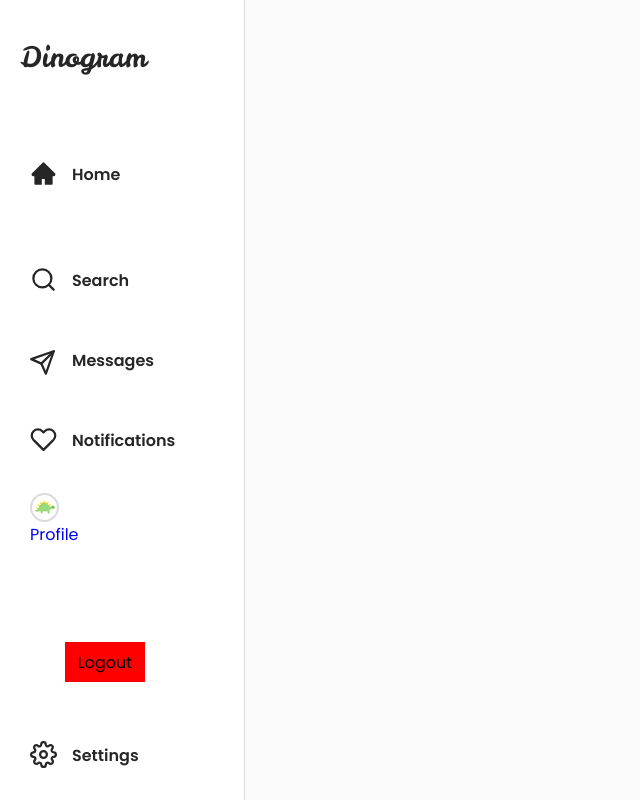
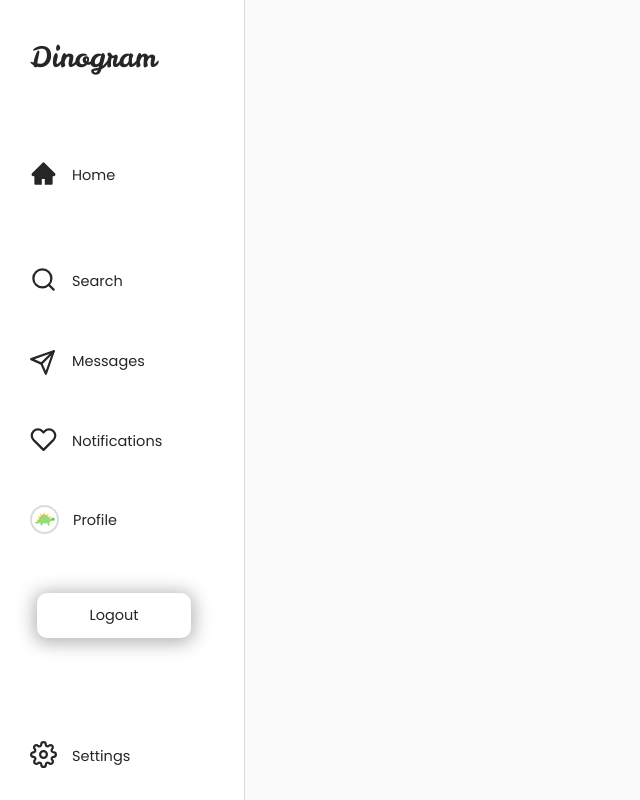
Before and after one commit to paulahage/Dinogram, a React (Create React App) app in the folder website/: page / in a window 1280 px wide. Both pictures are taken after a click on the button "Settings". Shown: the whole page, without its empty margins (0-640 px from the left). Built offline with nearby package versions, Linux system fonts and the light colour scheme; no server answers; the HTML template or start-up script is replaced by a standard one.

Commit message:
#02 finished implementations on main Sidebar

```diff
--- a/website/src/components/Logout.js
+++ b/website/src/components/Logout.js
@@ -1,10 +1,13 @@
 import React from "react";
+import { NavLink } from "react-router-dom";
 import styled from "styled-components";
 
 const Logout = () => {
   return (
     <LogoutWrapper>
-      <p className="logout-btn">Logout</p>
+      <NavLink to="/">
+        <p className="logout-btn">Logout</p>
+      </NavLink>
     </LogoutWrapper>
   );
 };
@@ -12,19 +15,29 @@ const Logout = () => {
 export default Logout;
 
 const LogoutWrapper = styled.div`
-  width: 80px;
-  height: 40px;
+  width: 154px;
+  height: 45px;
+  border-radius: 10px;
+  box-shadow: 0px 2px 18px 3px rgba(179, 179, 179, 1);
   position: absolute;
-  top: 642px;
-  left: 65px;
+  top: 593px;
+  left: 37px;
   text-align: center;
-  background: red;
-  display:flex;
-  justify-content:center;
-  align-items:center;
+  background: var(--white);
+  display: flex;
+  justify-content: center;
+  align-items: center;
 
   .logout-btn {
     font-weight: var(--regular);
-    font-size: 16px;
+    font-size: 14.5px;
+    color: var(--icons);
+  }
+
+  @media screen and (max-width: 1220px) {
+    width: 60px;
+    height: 40px;
+    top: 605px;
+    left: 10px;
   }
 `;
--- a/website/src/components/SidebarCompact.js
+++ b/website/src/components/SidebarCompact.js
@@ -29,47 +29,45 @@ const SidebarCompact = () => {
     <>
       <SidebarWrapper>
         {/* --------LOGO-------- */}
-        <p className="logo">Dinogram</p>
+        <NavLink to="/" onClick={closeSideMenus}>
+          <p className="logo">Dinogram</p>
+        </NavLink>
         {/* --------HOME BTN-------- */}
         <div className="icon-container">
           <div className="home-btn background-icon">
-            <NavLink to="/">
-              <AiIcons.AiFillHome
-                className="nav-icon home-icon"
-                onClick={closeSideMenus}
-              />
+            <NavLink to="/" onClick={closeSideMenus}>
+              <AiIcons.AiFillHome className="nav-icon icon-position" />
               <span className="page-title">Home</span>
             </NavLink>
           </div>
         </div>
-        {/* --------PAGES BTN'S-------- */}
         <div className="icon-btns">
+          {/* --------SEARCH BTN-------- */}
           <div className="background-icon">
             <NavLink to="/search" onClick={closeSideMenus}>
-              <FiIcons.FiSearch className="nav-icon search-icon" />
+              <FiIcons.FiSearch className="nav-icon icon-position" />
               <span className="page-title">Search</span>
             </NavLink>
           </div>
+          {/* --------DM BTN-------- */}
           <div className="background-icon">
             <NavLink to="/direct_message" onClick={closeSideMenus}>
               <FiIcons.FiSend className="nav-icon send-icon" />
               <span className="page-title">Messages</span>
             </NavLink>
           </div>
+          {/* --------NOTIFICATIONS BTN-------- */}
           <div className="background-icon">
             <button onClick={showNotifications}>
-              <FiIcons.FiHeart className="nav-icon heart-icon" />
+              <FiIcons.FiHeart className="nav-icon icon-position" />
               <span className="page-title">Notifications</span>
             </button>
           </div>
+          {/* --------PROFILE BTN-------- */}
           <div className="background-icon">
-            <NavLink
-              to="/profile"
-              onClick={closeSideMenus}
-              // style={{ display: "flex" }}
-            >
-              <div className="my-profile-avatar profile-avatar" />
-              <span className="page-title-avatar">Profile</span>
+            <NavLink to="/profile" onClick={closeSideMenus}>
+              <div className="my-profile-avatar" />
+              <span className="page-title title-avatar-position">Profile</span>
             </NavLink>
           </div>
         </div>
@@ -78,7 +76,7 @@ const SidebarCompact = () => {
           <div className="background-icon settings-btn">
             <button onClick={showLogoutBtn}>
               <FiIcons.FiSettings
-                className="nav-icon settings-icon"
+                className="nav-icon icon-position"
                 onClick={closeSideMenus}
               />
               <span className="page-title">Settings</span>
@@ -119,10 +117,6 @@ const SidebarWrapper = styled.nav`
     align-items: center;
   }
 
-  .home-btn {
-    margin-top: 20px;
-  }
-
   .icon-btns {
     display: flex;
     flex-direction: column;
@@ -130,21 +124,11 @@ const SidebarWrapper = styled.nav`
     align-items: center;
   }
 
-  profile-avatar:hover {
-    transform: scale(1.1);
+  .home-btn {
+    margin-top: 20px;
   }
 
-  .home-icon {
-    position: relative;
-    top: 3px;
-  }
-
-  .heart-icon {
-    position: relative;
-    top: 3px;
-  }
-
-  .search-icon {
+  .icon-position {
     position: relative;
     top: 3px;
   }
@@ -155,11 +139,6 @@ const SidebarWrapper = styled.nav`
     right: 1px;
   }
 
-  .settings-icon {
-    position: relative;
-    top: 3px;
-  }
-
   .settings-btn {
     margin-top: 160px;
     margin-bottom: 20px;
@@ -168,12 +147,25 @@ const SidebarWrapper = styled.nav`
   .my-profile-avatar {
     width: 29px;
     height: 29px;
+    display: inline-block;
+    position: relative;
+    top: 3px;
     border-radius: 50%;
     border: 2px solid var(--grey);
     background-image: url("../images/dino_avatar.png");
     background-position: center;
     background-repeat: no-repeat;
     background-size: 20px;
+  }
+
+  .my-profile-avatar:hover {
+    transform: scale(1.1);
+  }
+
+  .title-avatar-position {
+    margin-left: 14px;
+    position: relative;
+    top: -6px;
   }
 
   @media screen and (max-width: 1220px) {
@@ -189,6 +181,10 @@ const SidebarWrapper = styled.nav`
       display: none;
     }
 
+    .page-title-avatar {
+      display: none;
+    }
+
     .icon-container {
       width: 80px;
       display: flex;
@@ -199,26 +195,9 @@ const SidebarWrapper = styled.nav`
     .my-profile-avatar {
       width: 40px;
       height: 40px;
-      border-radius: 50%;
-      border: 2px solid var(--grey);
-      background-image: url("../images/dino_avatar.png");
-      background-position: center;
-      background-repeat: no-repeat;
       background-size: 30px;
-    }
-
-    .page-title-avatar {
-      display: none;
+      position: relative;
+      top: 3px;
     }
   }
 `;
-
-// .page-title-avatar {
-//     font-family: "Poppins", sans-serif;
-//     font-size: 16px;
-//     font-weight: var(--bold);
-//     color: var(--icons);
-//     margin-left: 14px;
-//     position: relative;
-//     top: 2px;
-//   }
--- a/website/src/components/SidebarNotifications.js
+++ b/website/src/components/SidebarNotifications.js
@@ -20,12 +20,12 @@ const SidebarNotifications = (props) => {
 export default SidebarNotifications;
 
 const NotificationsWrapper = styled.div`
-  width: 600px;
+  width: 650px;
   height: 100vh;
   position: fixed;
   text-align: center;
   background: red;
-  padding: 20px 30px 10px 110px;
+  padding: 20px 30px 20px 275px;
 
   .title {
     font-weight: var(--bold);
@@ -41,4 +41,9 @@ const NotificationsWrapper = styled.div`
     left: 0;
     transition: 1s;
   }
+
+  @media screen and (max-width: 1220px) {
+    width: 600px;
+    padding: 20px 30px 20px 110px;
+  }
 `;
--- a/website/src/index.css
+++ b/website/src/index.css
@@ -4,8 +4,8 @@
   /* colors */
   --black: rgb(9, 9, 9);
   --white: #ffff;
+  --grey: #dbdbdb;
   --mainBackgroundColor: #fafafa;
-  --grey: #dbdbdb;
   --icons: #262626;
 
   /* fonts */
@@ -45,18 +45,21 @@ button {
   cursor: pointer;
 }
 
+
+/* SIDEBAR COMPACT */
 .logo {
   font-family: "Leckerli One", cursive;
   font-size: 28px;
   color: var(--icons);
   margin-top: 38px;
   margin-bottom: 28px;
+  margin-left: 10px;
 }
 
 .page-title {
   font-family: "Poppins", sans-serif;
-  font-size: 16px;
-  font-weight: var(--bold);
+  font-size: 14.5px;
+  font-weight: var(--regular);
   color: var(--icons);
   margin-left: 15px;
   padding-bottom: 10px;
@@ -89,8 +92,6 @@ button {
   border-radius: 100px;
 }
 
-
-
 @media screen and (max-width: 1220px) {
   .background-icon {
     width: 80px;
@@ -103,7 +104,5 @@ button {
   }
   .background-icon:hover {
     width: 50px;
-    background: var(--mainBackgroundColor);
-    border-radius: 100px;
   }
 }
```
Lines whose indentation alone changed are shown as unchanged.
